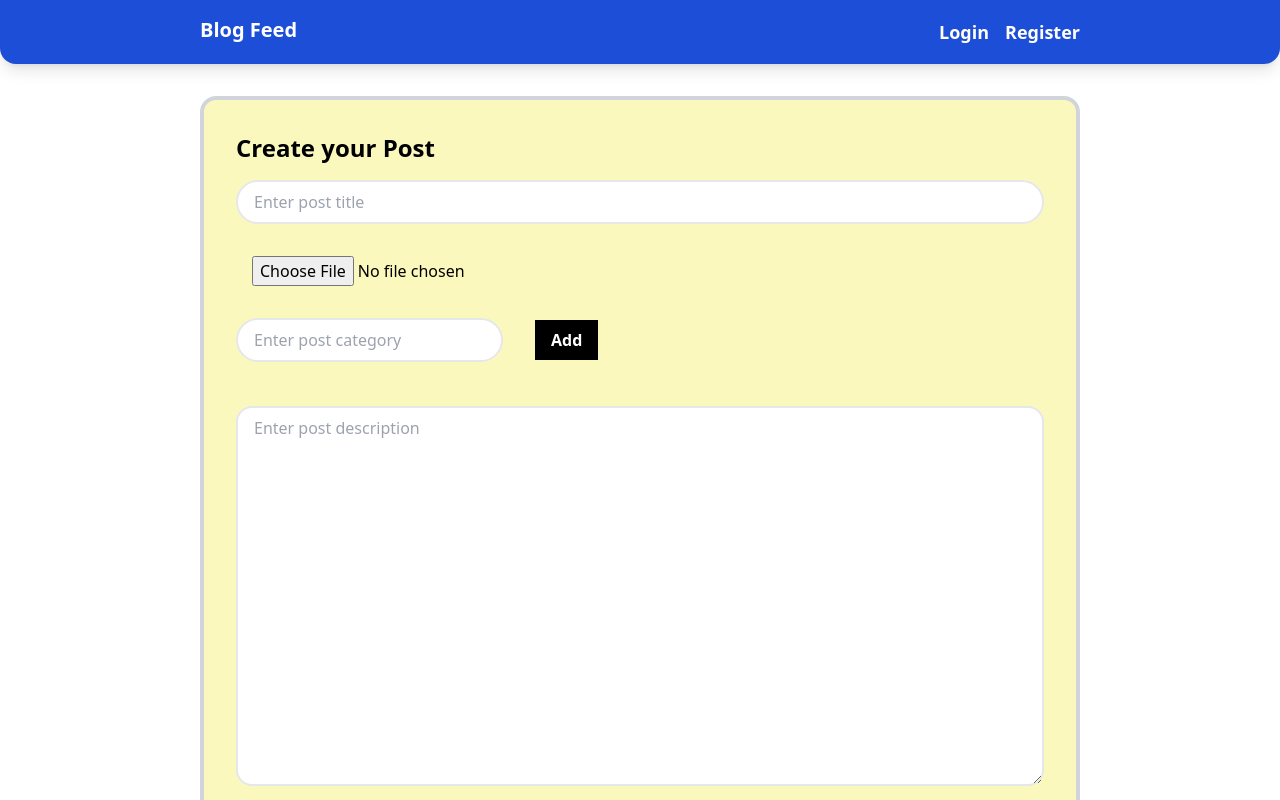
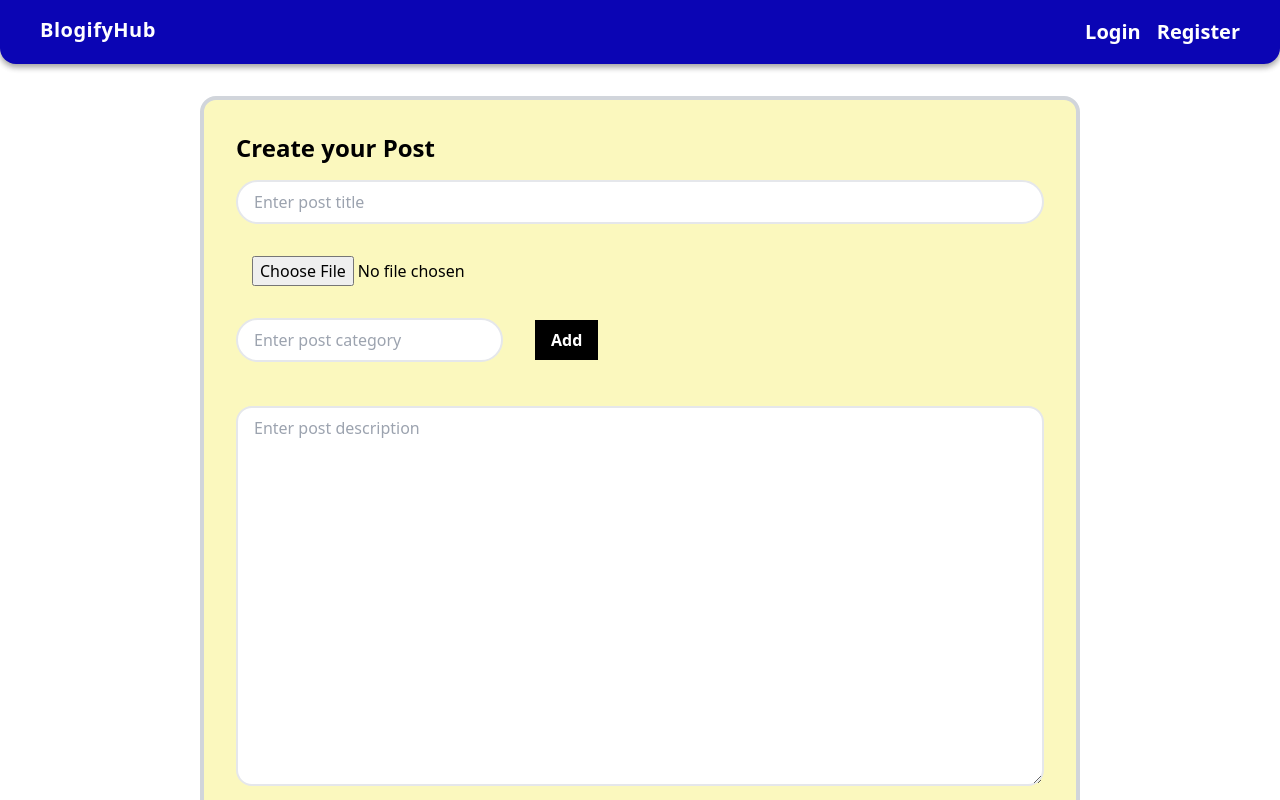
Before and after one commit to Arjunp04/BlogifyHub-MERN, a React (Vite) app in the folder frontend/: page /write in a window 1280 px wide. Shown: the top 800 px of the page. Built offline with nearby package versions, Linux system fonts and the light colour scheme.

Commit message:
navbar changes done

```diff
--- a/frontend/src/Components/Menu.jsx
+++ b/frontend/src/Components/Menu.jsx
@@ -1,47 +1,70 @@
-import React from 'react'
-import { useContext } from "react"
-import { UserContext } from "../Context/UserContext.jsx"
-import axios from "axios"
-import { URL } from "../url.js"
-import { Link, useNavigate } from "react-router-dom"
+import React from "react";
+import { useContext } from "react";
+import { UserContext } from "../Context/UserContext.jsx";
+import axios from "axios";
+import { URL } from "../url.js";
+import { Link, useNavigate } from "react-router-dom";
 
 const Menu = () => {
+  const { user } = useContext(UserContext);
+  const { setUser } = useContext(UserContext);
+  const navigate = useNavigate();
 
-    const { user } = useContext( UserContext )
-    const { setUser } = useContext( UserContext )
-    const navigate = useNavigate()
+  const handleLogout = async () => {
+    try {
+      const res = await axios.get(URL + "/api/auth/logout", {
+        withCredentials: true,
+      });
+      // console.log(res)
+      setUser(null);
+      navigate("/login");
+    } catch (err) {
+      console.log("Error in logout", err);
+    }
+  };
 
-    const handleLogout = async () => {
-        try
-        {
-            const res = await axios.get( URL + "/api/auth/logout", { withCredentials: true } )
-            // console.log(res)
-            setUser( null )
-            navigate( "/login" )
+  return (
+    <div className="bg-white border border-gray-300 w-[200px] z-10 flex flex-col items-start absolute top-14 right-5 md:right-32 rounded-md divide-y divide-gray-200">
+      {!user && (
+        <h3 className="w-full text-blue-700 hover:text-white hover:bg-blue-700 cursor-pointer py-2 px-4 rounded-md font-bold">
+          <Link to="/login">Login</Link>
+        </h3>
+      )}
 
-        }
-        catch ( err )
-        {
-            console.log( "Error in logout",err )
-        }
-    }
+      {!user && (
+        <h3 className="w-full text-blue-700 hover:text-white hover:bg-blue-700 cursor-pointer py-2 px-4 rounded-md font-bold">
+          <Link to="/register">Register</Link>
+        </h3>
+      )}
 
-    return (
-        <div className="bg-black w-[200px] z-10 flex flex-col items-start absolute top-12 right-16 md:right-32 rounded-md p-4 space-y-4">
-            { !user && <h3 className="text-white text-sm hover:text-gray-500 cursor-pointer"><Link to="/login">Login</Link></h3> }
+      {user && (
+        <h3 className="text-white text-sm hover:text-gray-500 cursor-pointer">
+          <Link to={"/profile/" + user._id}>Profile</Link>
+        </h3>
+      )}
 
-            { !user && <h3 className="text-white text-sm hover:text-gray-500 cursor-pointer"><Link to="/register">Register</Link></h3> }
+      {user && (
+        <h3 className="text-white text-sm hover:text-gray-500 cursor-pointer">
+          <Link to="/write">Write</Link>
+        </h3>
+      )}
 
-            { user && <h3 className="text-white text-sm hover:text-gray-500 cursor-pointer"><Link to={ "/profile/" + user._id }>Profile</Link></h3> }
+      {user && (
+        <h3 className="text-white text-sm hover:text-gray-500 cursor-pointer">
+          <Link to={"/myblogs/" + user._id}>My blogs</Link>
+        </h3>
+      )}
 
-            { user && <h3 className="text-white text-sm hover:text-gray-500 cursor-pointer"><Link to="/write">Write</Link></h3> }
+      {user && (
+        <h3
+          onClick={handleLogout}
+          className="text-white text-sm hover:text-gray-500 cursor-pointer"
+        >
+          Logout
+        </h3>
+      )}
+    </div>
+  );
+};
 
-            { user && <h3 className="text-white text-sm hover:text-gray-500 cursor-pointer"><Link to={ "/myblogs/" + user._id }>My blogs</Link></h3> }
-
-            { user && <h3 onClick={ handleLogout } className="text-white text-sm hover:text-gray-500 cursor-pointer">Logout</h3> }
-
-        </div>
-    )
-}
-
-export default Menu
+export default Menu;
--- a/frontend/src/Components/Navbar.jsx
+++ b/frontend/src/Components/Navbar.jsx
@@ -1,49 +1,110 @@
-import { Link, useLocation, useNavigate } from "react-router-dom"
-import { BsSearch } from 'react-icons/bs'
-import { FaBars } from 'react-icons/fa'
-import { useContext, useState } from "react"
-import Menu from "./Menu"
-import { UserContext } from "../Context/UserContext.jsx"
+import { Link, useLocation, useNavigate } from "react-router-dom";
+import { FaBars, FaSearch } from "react-icons/fa";
+import { useContext, useState } from "react";
+import Menu from "./Menu";
+import { UserContext } from "../Context/UserContext.jsx";
 
 
 const Navbar = () => {
+  const [prompt, setPrompt] = useState("");
+  const [menu, setMenu] = useState(false);
+  const navigate = useNavigate();
+  const path = useLocation().pathname;
 
-    const [ prompt, setPrompt ] = useState( "" )
-    const [ menu, setMenu ] = useState( false )
-    const navigate = useNavigate()
-    const path = useLocation().pathname
+  const showMenu = () => {
+    setMenu(!menu);
+    };
 
-    const showMenu = () => {
-        setMenu( !menu )
-    }
+    const handleSearch = () => {
+      if (prompt) {
+        navigate("?search=" + prompt);
+      } else {
+        navigate("/");
+      }
+    };
 
-    const { user } = useContext( UserContext )
-    // console.log(user)
+      const handleKeyDown = (e) => {
+        if (e.key === "Enter") {
+          handleSearch();
+        }
+      };
 
-    return (
-        <div className="bg-blue-700 text-white flex items-center justify-between px-6 md:px-[200px] py-4 rounded-b-2xl shadow-lg">
-            <h1 className="text-xl md:text-xl font-extrabold"><Link to="/" className=" inline-block pb-1">Blog Feed</Link></h1>
-            { path === "/" && <div className="flex justify-center items-center space-x-3">
+  const { user } = useContext(UserContext);
+  // console.log(user)
 
-                <p onClick={ () => navigate( prompt ? "?search=" + prompt : navigate( "/" ) ) } className="cursor-pointer"><BsSearch /></p>
+  return (
+    <div
+      className="bg-[#0b05b4] text-white flex items-center justify-between
+     py-4 px-5 md:px-10 rounded-b-2xl"
+      style={{
+        boxShadow:
+          "rgba(0, 0, 0, 0.2) 0px 3px 6px, rgba(0, 0, 0, 0.23) 0px 3px 6px",
+      }}
+    >
+      <h1 className="text-xl md:text-xl font-extrabold tracking-wide">
+        <Link to="/" className=" inline-block pb-1">
+          BlogifyHub
+        </Link>
+      </h1>
+      {path === "/" && (
+        <div className="flex justify-center items-center space-x-2">
+          <div className="relative w-48 sm:w-72 md:w-80 lg:w-96">
+            <input
+              onChange={(e) => setPrompt(e.target.value)}
+              onKeyDown={handleKeyDown}
+              className="w-full pr-2 pl-10 rounded-full h-8 border-2 border-gray-300 focus:border-blue-800 focus:ring-1 focus:ring-blue-500 focus:outline-none text-black shadow-2xl"
+              placeholder="Search a post"
+              type="text"
+            />
+            <span
+              onClick={handleSearch}
+              className="absolute inset-y-0 left-0 flex items-center pl-3 cursor-pointer rounded-full text-gray-800 hover:bg-black hover:bg-opacity-80 transition duration-200"
+            >
+              <FaSearch size={18} />
+            </span>
+          </div>
+        </div>
+      )}
+      <div className=" hidden md:flex items-center justify-center space-x-2 md:space-x-4">
+        {user ? (
+          <h3>
+            <Link to="/write" className="text-xl font-bold ">
+              Write
+            </Link>
+          </h3>
+        ) : (
+          <h3>
+            <Link to="/login" className="text-xl font-bold hover:text-gray-50">
+              Login
+            </Link>
+          </h3>
+        )}
+        {user ? (
+          <div onClick={showMenu}>
+            <p className="cursor-pointer relative">
+              <FaBars />
+            </p>
+            {menu && <Menu />}
+          </div>
+        ) : (
+          <h3>
+            <Link
+              to="/register"
+              className="text-xl font-bold hover:text-slate-50"
+            >
+              Register
+            </Link>
+          </h3>
+        )}
+      </div>
+      <div onClick={showMenu} className="md:hidden text-lg">
+        <p className="cursor-pointer relative">
+          <FaBars />
+        </p>
+        {menu && <Menu />}
+      </div>
+    </div>
+  );
+};
 
-                <input onChange={ ( e ) => setPrompt( e.target.value ) } className="outline px-9 rounded-full border-2" placeholder="Search a post" type="text" />
-
-            </div> }
-            <div className=" hidden md:flex items-center justify-center space-x-2 md:space-x-4">
-                { user ? <h3><Link to="/write" className="text-lg font-bold ">Write</Link></h3> : <h3><Link to="/login" className="text-lg font-bold ">Login</Link></h3> }
-                { user ? <div onClick={ showMenu }>
-                    <p className="cursor-pointer relative"><FaBars /></p>
-                    { menu && <Menu /> }
-                </div> : <h3><Link to="/register" className="text-lg font-bold">Register</Link></h3> }
-            </div>
-            <div onClick={ showMenu } className="md:hidden text-lg">
-                <p className="cursor-pointer relative"><FaBars /></p>
-                { menu && <Menu /> }
-            </div>
-
-        </div>
-    )
-}
-
-export default Navbar
+export default Navbar;
--- a/frontend/src/Pages/Home.jsx
+++ b/frontend/src/Pages/Home.jsx
@@ -49,7 +49,8 @@ const Home = () => {
 
     return (
         <>
-            <Navbar />
+
+            <Navbar/>
             <div className="px-8 md:px-[200px] min-h-[80vh]">
                 { loader ? (
                     <div className="h-[40vh] flex justify-center items-center"><Loader /></div>
```
Also changed, not shown: frontend/src/Pages/Login.jsx (+64 -42 lines).
